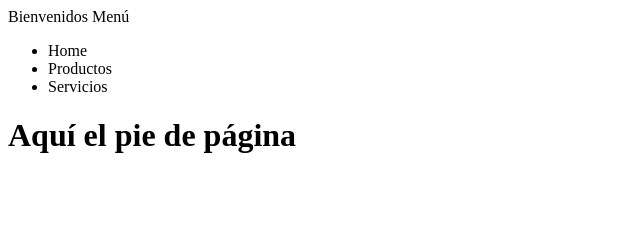
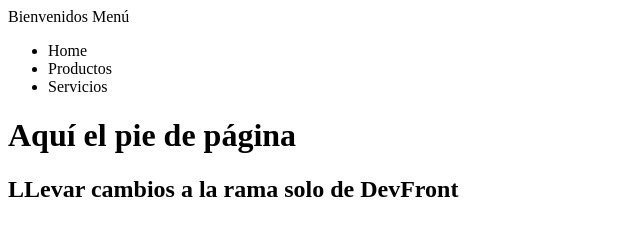
Before and after one commit to anafera23/prymascotas, a plain HTML site: page index.html in a window 1280 px wide. Shown: the whole page, without its empty margins (0-640 px from the left). Drawn offline with Linux system fonts and the light colour scheme.

Commit message:
Version 2 de la estructura del proyecto

```diff
--- /dev/null
+++ b/css/estilo.css
@@ -0,0 +1 @@
+// ejemplo de hoja de estilo
--- a/index.html
+++ b/index.html
@@ -16,6 +16,7 @@
     </ul>
 
     <h1> Aquí el pie de página</h1>
+    <h2> LLevar cambios a la rama solo de DevFront</h2>
 
 </body>
 </html>
--- /dev/null
+++ b/js/funciones.js
@@ -0,0 +1 @@
+//Aquí los scripts
```
Also changed, not shown: img/yop.webp (added).
